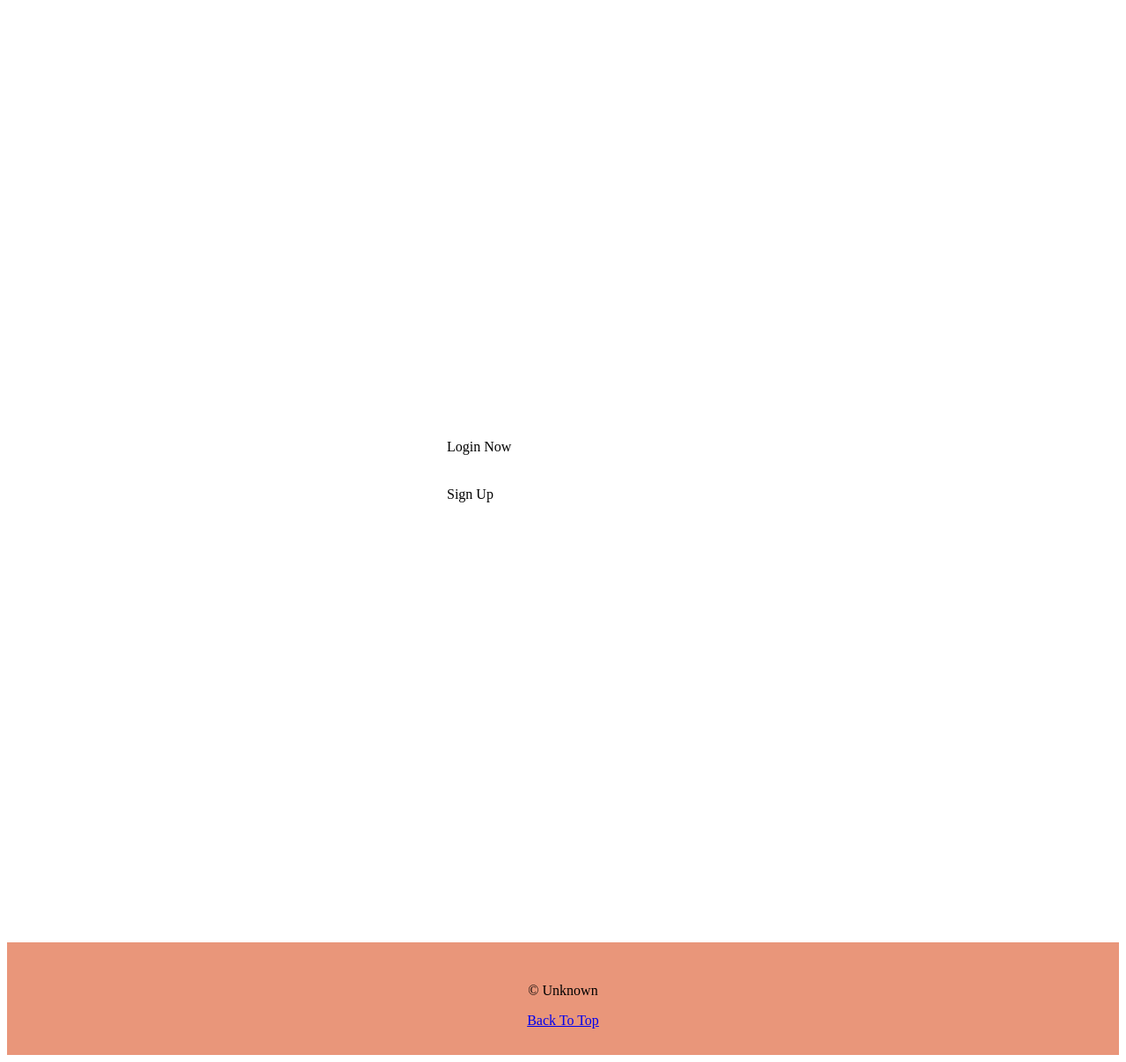
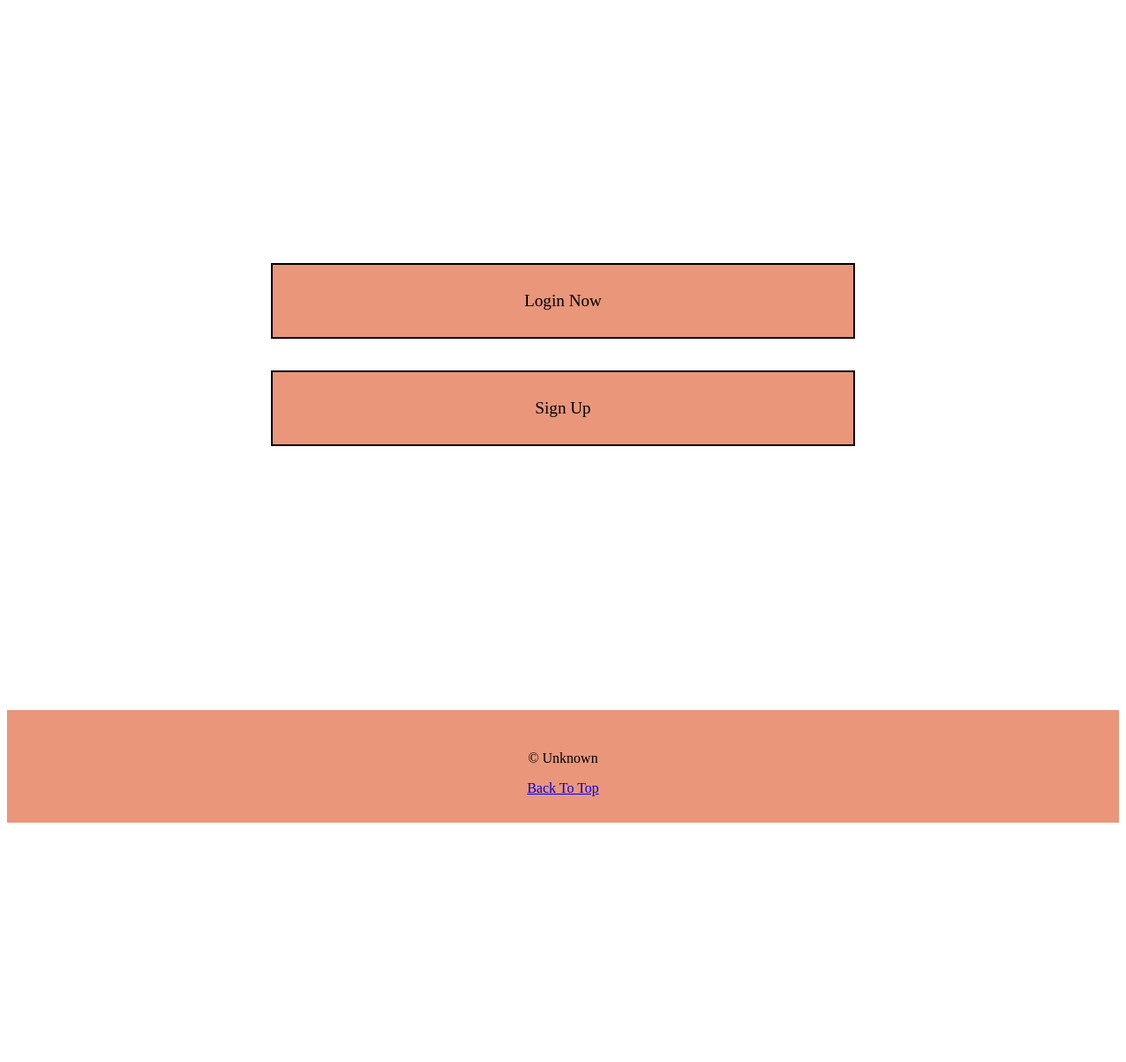
Before and after one commit to Shagoto20101195/Ogro, a PHP site: page / in a window 1280 px wide. Shown: the part 253-1460 px from the top of the page at 88% size. After the commit the page ends 1188 px from the top, so only its background shows below. Run offline with PHP 8.4, Linux system fonts and the light colour scheme.

Commit message:
Add files via upload

```diff
--- a/style.css
+++ b/style.css
@@ -7,7 +7,7 @@
 
 .middle-section {
     background-color: white;
-    padding: 500px;
+    padding: 300px;
 }
 
 .bottom-section {
@@ -16,6 +16,19 @@
     text-align: center;
 }
 
+.logins {
+    background-color: darksalmon;
+    border: 2px solid black;
+    padding: 30px;
+    text-align: center;
+    font-size: larger;
+}
+
+.logins:hover {
+    color: white;
+    cursor: pointer;
+}
+
 html {
     scroll-behavior: smooth;
 }
```
